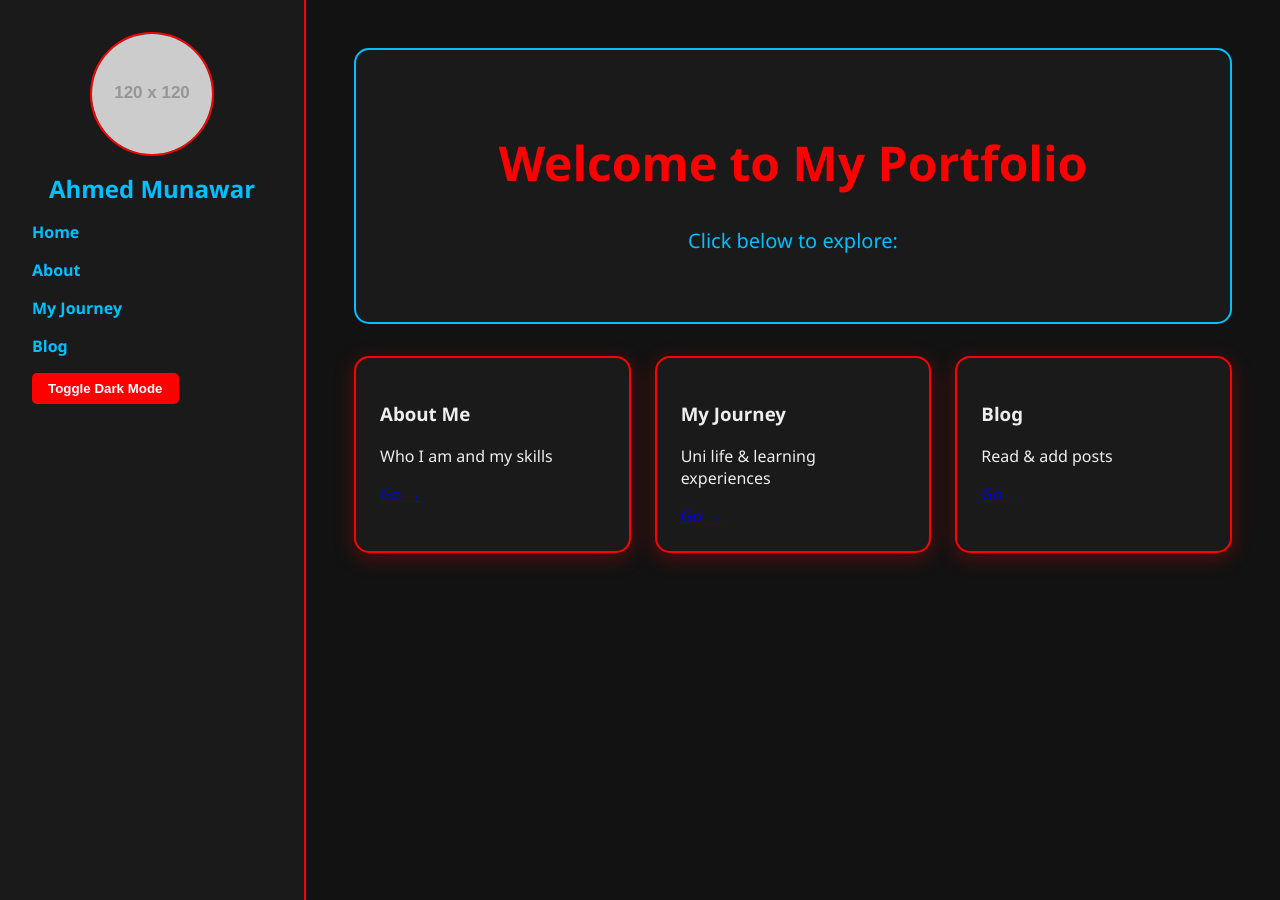
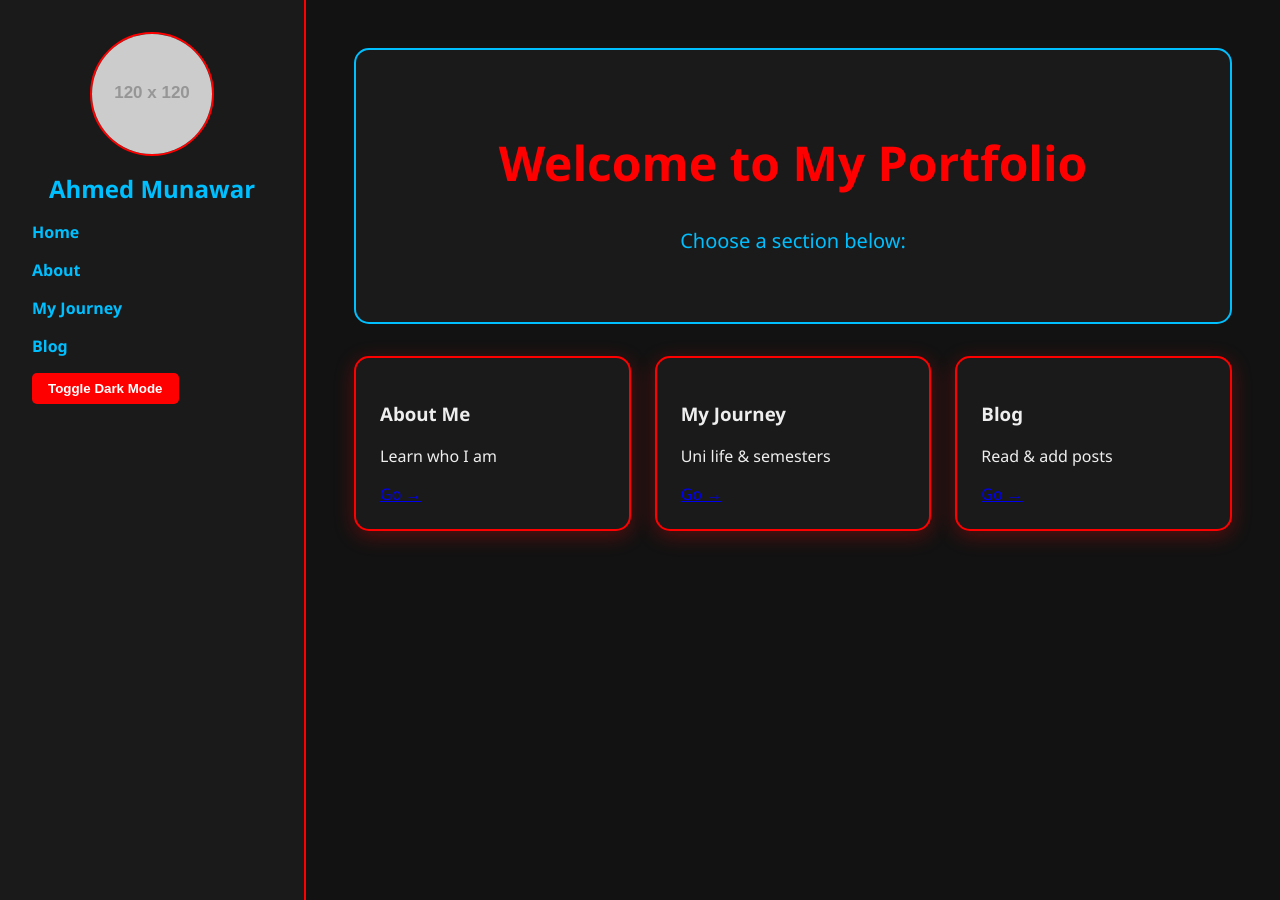
Before and after one commit to engr-ahmad-munawar/engr-ahmad-munawar.github.io-Portfolio-, a Jekyll site: the page built from index.md, in a window 1280 px wide and 900 px high. Built offline with Jekyll 4.4.1, drawn with Linux system fonts in a browser that asks for light colours.

Commit message:
Update index.md

```diff
--- a/index.md
+++ b/index.md
@@ -5,18 +5,18 @@ title: Home
 
 <div class="hero">
   <h1>Welcome to My Portfolio</h1>
-  <p>Click below to explore:</p>
+  <p>Choose a section below:</p>
 </div>
 
 <div class="projects-grid">
   <div class="project-card">
     <h3>About Me</h3>
-    <p>Who I am and my skills</p>
+    <p>Learn who I am</p>
     <a href="/about">Go →</a>
   </div>
   <div class="project-card">
     <h3>My Journey</h3>
-    <p>Uni life & learning experiences</p>
+    <p>Uni life & semesters</p>
     <a href="/journey">Go →</a>
   </div>
   <div class="project-card">
```
